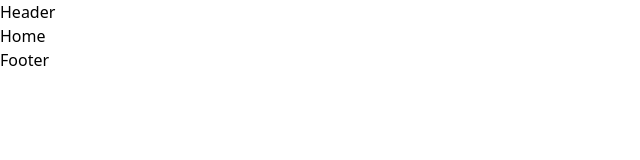
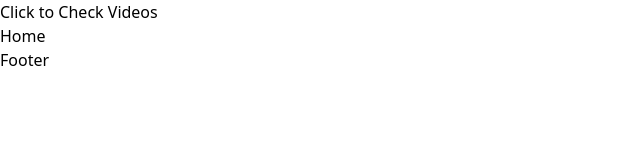
Before and after one commit to iroatu08/helpmeoutweb, a React (Vite) app: page / in a window 1280 px wide. Shown: the top 160 px of the page, without its empty margins (0-640 px from the left). Built offline with nearby package versions, Linux system fonts and the light colour scheme.

Commit message:
new commits

```diff
--- a/src/components/Header.jsx
+++ b/src/components/Header.jsx
@@ -1,7 +1,10 @@
-
+import { Link } from "react-router-dom"
 const Header = () => {
   return (
-    <div>Header</div>
+    <div><ul>
+        <li><Link to="/videos">Click to Check Videos</Link></li>
+
+        </ul></div>
   )
 }
 
```
